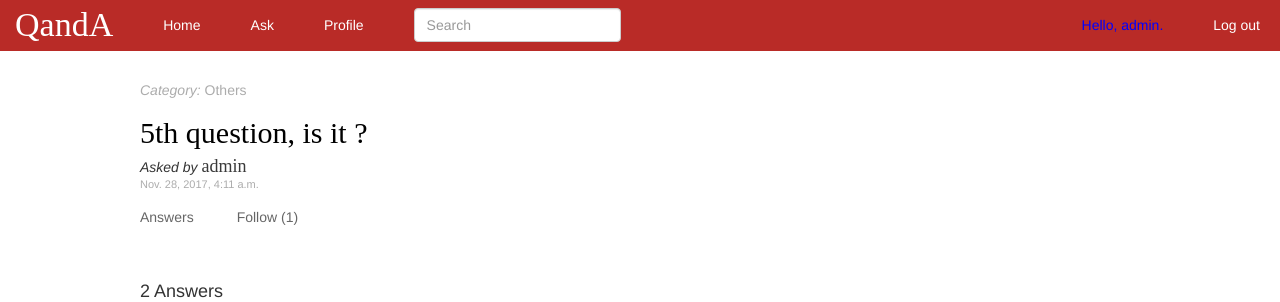
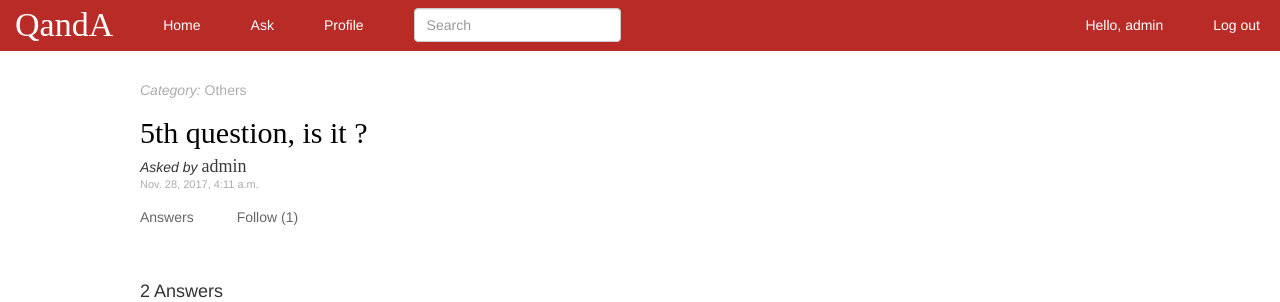
Before and after one commit to Lego1st/qanda, a Django app: page /question/5/ in a window 1280 px wide. Shown: the top 302 px of the page. Run offline with Django 3.2, Linux system fonts and the light colour scheme; a user stored in the database is signed in; data comes from the database, SQL or seed files in the repository; some libraries are stand-ins or nearby versions.

Commit message:
tiny update

```diff
--- a/polls/templates/polls/base.html
+++ b/polls/templates/polls/base.html
@@ -36,7 +36,7 @@
 
 	    	<ul class="nav navbar-nav navbar-right">
 				{% if user.is_authenticated %}
-			    	<li><a style="color: blue">Hello, {{ user.username }}.</a></li>
+			    	<li><a>Hello, {{ user.username }}</a></li>
 			    	<li><a href="{% url 'users:logout' %}">Log out</a></li>
 			    {% else %}
 			    	<li><a href="{% url 'users:login' %}">Log in</a></li>
```
